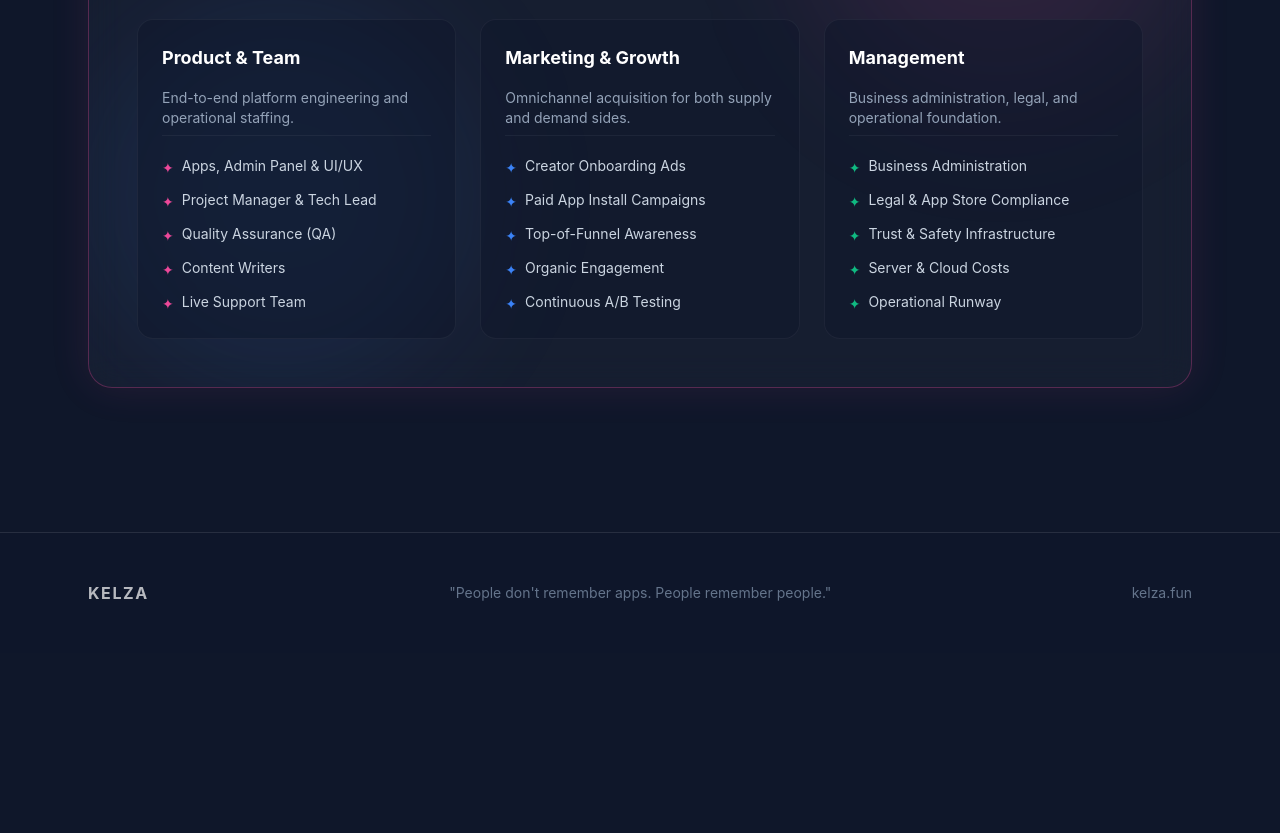
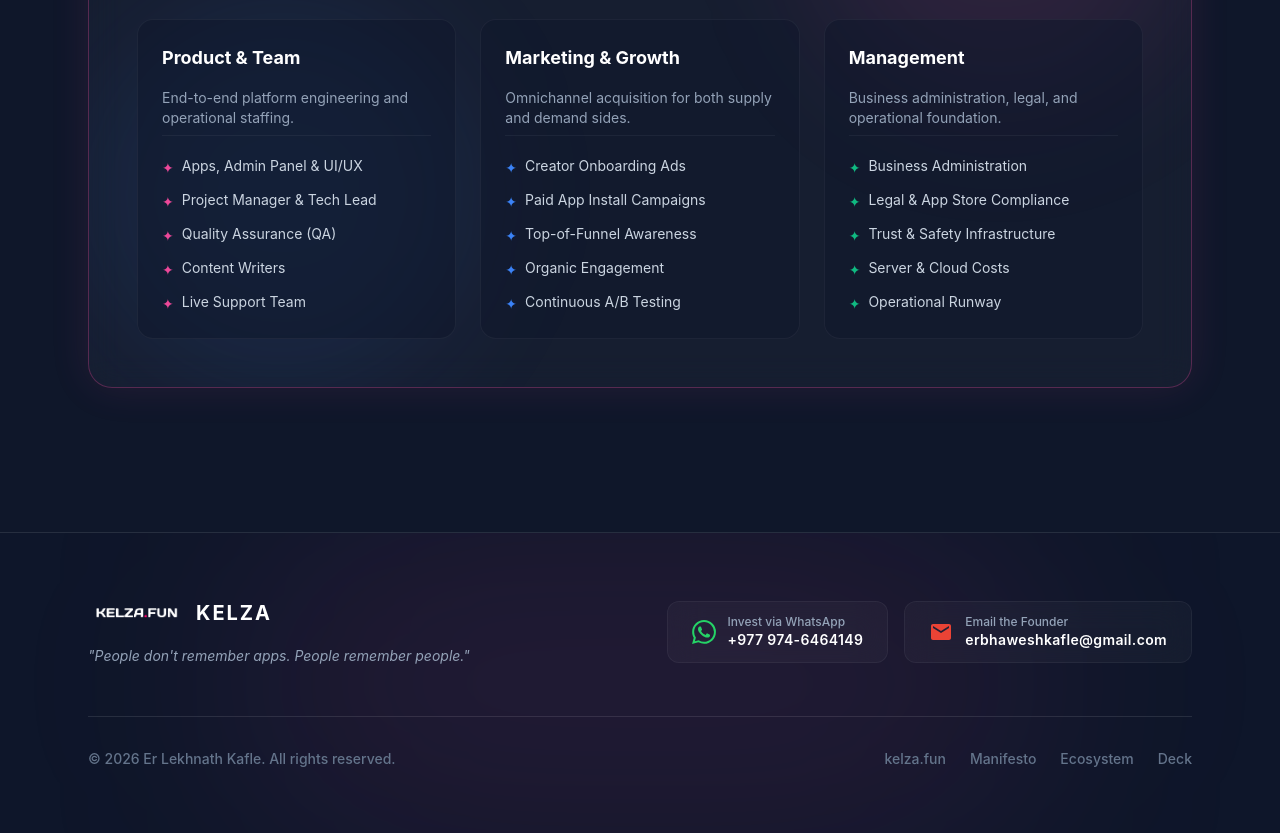
Before and after one commit to erbhaweshkafle/kelza, a plain HTML site: page index.html in a window 1280 px wide. Shown: the part 6582-7415 px from the top of the page. Before the commit the page ends 7235 px from the top, so only its background shows below. Drawn offline with nearby package versions, Linux system fonts and the light colour scheme.

Commit message:
footerchanged

```diff
--- a/index.html
+++ b/index.html
@@ -496,16 +496,57 @@
     </section>
 
     <!-- Footer -->
-    <footer class="py-12 border-t border-white/10 mt-12 bg-slate-900/50">
-        <div class="max-w-6xl mx-auto px-6 flex flex-col md:flex-row justify-between items-center gap-6">
-            <div class="flex items-center gap-3">
-                <p class="font-bold tracking-widest text-white/70">KELZA</p>
+    <footer class="py-16 border-t border-white/10 mt-12 bg-slate-900/50 relative overflow-hidden">
+        <!-- Subtle background glow -->
+        <div class="absolute bottom-0 left-1/2 -translate-x-1/2 w-[800px] h-[300px] bg-brand-500/10 rounded-full blur-[120px] pointer-events-none"></div>
+
+        <div class="max-w-6xl mx-auto px-6 relative z-10">
+            <div class="flex flex-col md:flex-row justify-between items-start md:items-center gap-10 border-b border-white/10 pb-12 mb-8">
+
+                <!-- Branding & Quote -->
+                <div class="space-y-4 max-w-sm">
+                    <div class="flex items-center gap-3">
+                        <img src="images/logo.png" alt="Kelza Logo" class="h-8 w-auto">
+                        <p class="text-xl font-bold tracking-widest text-white">KELZA</p>
+                    </div>
+                    <p class="text-sm text-slate-400 italic leading-relaxed">
+                        "People don't remember apps. People remember people."
+                    </p>
+                </div>
+
+                <!-- Contact / Invest Actions -->
+                <div class="flex flex-col sm:flex-row gap-4 w-full md:w-auto">
+
+                    <!-- WhatsApp Button -->
+                    <!-- Note: The pre-filled text is URL-encoded for: "Hello, I am interested in the investment opportunity for Kelza. I would like to learn more about the platform, the global strategy, and how we can partner to build this future-grade super app. Could we schedule a call to discuss this further? Thank you." -->
+                    <a href="https://wa.me/9779746464149?text=Hello,%0A%0AI%20am%20interested%20in%20the%20investment%20opportunity%20for%20Kelza.%20I%20would%20like%20to%20learn%20more%20about%20the%20platform,%20the%20global%20strategy,%20and%20how%20we%20can%20partner%20to%20build%20this%20future-grade%20super%20app.%0A%0ACould%20we%20schedule%20a%20call%20to%20discuss%20this%20further?%0A%0AThank%20you." target="_blank" rel="noopener noreferrer" class="flex items-center justify-center gap-3 glass px-6 py-3 rounded-xl hover:bg-[#25D366]/10 hover:border-[#25D366]/50 transition-all group">
+                        <svg class="w-6 h-6 text-[#25D366] group-hover:scale-110 transition-transform" fill="currentColor" viewBox="0 0 24 24"><path d="M17.472 14.382c-.297-.149-1.758-.867-2.03-.967-.273-.099-.471-.148-.67.15-.197.297-.767.966-.94 1.164-.173.199-.347.223-.644.075-.297-.15-1.255-.463-2.39-1.475-.883-.788-1.48-1.761-1.653-2.059-.173-.297-.018-.458.13-.606.134-.133.298-.347.446-.52.149-.174.198-.298.298-.497.099-.198.05-.371-.025-.52-.075-.149-.669-1.612-.916-2.207-.242-.579-.487-.5-.669-.51a12.8 12.8 0 00-.57-.01c-.198 0-.52.074-.792.372-.272.297-1.04 1.016-1.04 2.479 0 1.462 1.065 2.875 1.213 3.074.149.198 2.096 3.2 5.077 4.487.709.306 1.262.489 1.694.625.712.227 1.36.195 1.871.118.571-.085 1.758-.719 2.006-1.413.248-.694.248-1.289.173-1.413-.074-.124-.272-.198-.57-.347m-5.421 7.403h-.004a9.87 9.87 0 01-5.031-1.378l-.361-.214-3.741.982.998-3.648-.235-.374a9.86 9.86 0 01-1.51-5.26c.001-5.45 4.436-9.884 9.888-9.884 2.64 0 5.122 1.03 6.988 2.898a9.825 9.825 0 012.893 6.994c-.003 5.45-4.437 9.884-9.885 9.884m8.413-18.297A11.815 11.815 0 0012.05 0C5.495 0 .16 5.335.157 11.892c0 2.096.547 4.142 1.588 5.945L.057 24l6.305-1.654a11.882 11.882 0 005.683 1.448h.005c6.554 0 11.89-5.335 11.893-11.893a11.821 11.821 0 00-3.48-8.413Z"/></svg>
+                        <div class="text-left">
+                            <p class="text-xs text-slate-400 font-medium">Invest via WhatsApp</p>
+                            <p class="text-sm font-semibold text-white tracking-wide">+977 974-6464149</p>
+                        </div>
+                    </a>
+
+                    <!-- Email Button -->
+                    <a href="mailto:erbhaweshkafle@gmail.com?subject=Investment%20Opportunity%20-%20Kelza%20Super%20App&body=Hello,%0A%0AI%20am%20interested%20in%20the%20investment%20opportunity%20for%20Kelza.%20I%20would%20like%20to%20learn%20more%20about%20the%20platform,%20the%20global%20strategy,%20and%20how%20we%20can%20partner%20to%20build%20this%20future-grade%20super%20app.%0A%0ACould%20we%20schedule%20a%20call%20to%20discuss%20this%20further?%0A%0AThank%20you." class="flex items-center justify-center gap-3 glass px-6 py-3 rounded-xl hover:bg-[#EA4335]/10 hover:border-[#EA4335]/50 transition-all group">
+                        <svg class="w-6 h-6 text-[#EA4335] group-hover:scale-110 transition-transform" fill="currentColor" viewBox="0 0 24 24"><path d="M20 4H4c-1.1 0-1.99.9-1.99 2L2 18c0 1.1.9 2 2 2h16c1.1 0 2-.9 2-2V6c0-1.1-.9-2-2-2zm0 4l-8 5-8-5V6l8 5 8-5v2z"/></svg>
+                        <div class="text-left">
+                            <p class="text-xs text-slate-400 font-medium">Email the Founder</p>
+                            <p class="text-sm font-semibold text-white tracking-wide">erbhaweshkafle@gmail.com</p>
+                        </div>
+                    </a>
+
+                </div>
             </div>
-            <p class="text-sm text-slate-500 text-center md:text-left">
-                "People don't remember apps. People remember people."
-            </p>
-            <div class="text-sm text-slate-500">
-                <a href="https://kelza.fun" class="hover:text-brand-400 transition-colors">kelza.fun</a>
+
+            <div class="flex flex-col md:flex-row justify-between items-center gap-4 text-sm text-slate-500 font-medium">
+                <p>&copy; 2026 Er Lekhnath Kafle. All rights reserved.</p>
+                <div class="flex gap-6">
+                    <a href="https://kelza.fun" class="hover:text-white transition-colors">kelza.fun</a>
+                    <a href="#vision" class="hover:text-white transition-colors">Manifesto</a>
+                    <a href="#ecosystem" class="hover:text-white transition-colors">Ecosystem</a>
+                    <a href="#invest" class="hover:text-brand-400 transition-colors">Deck</a>
+                </div>
             </div>
         </div>
     </footer>
```
